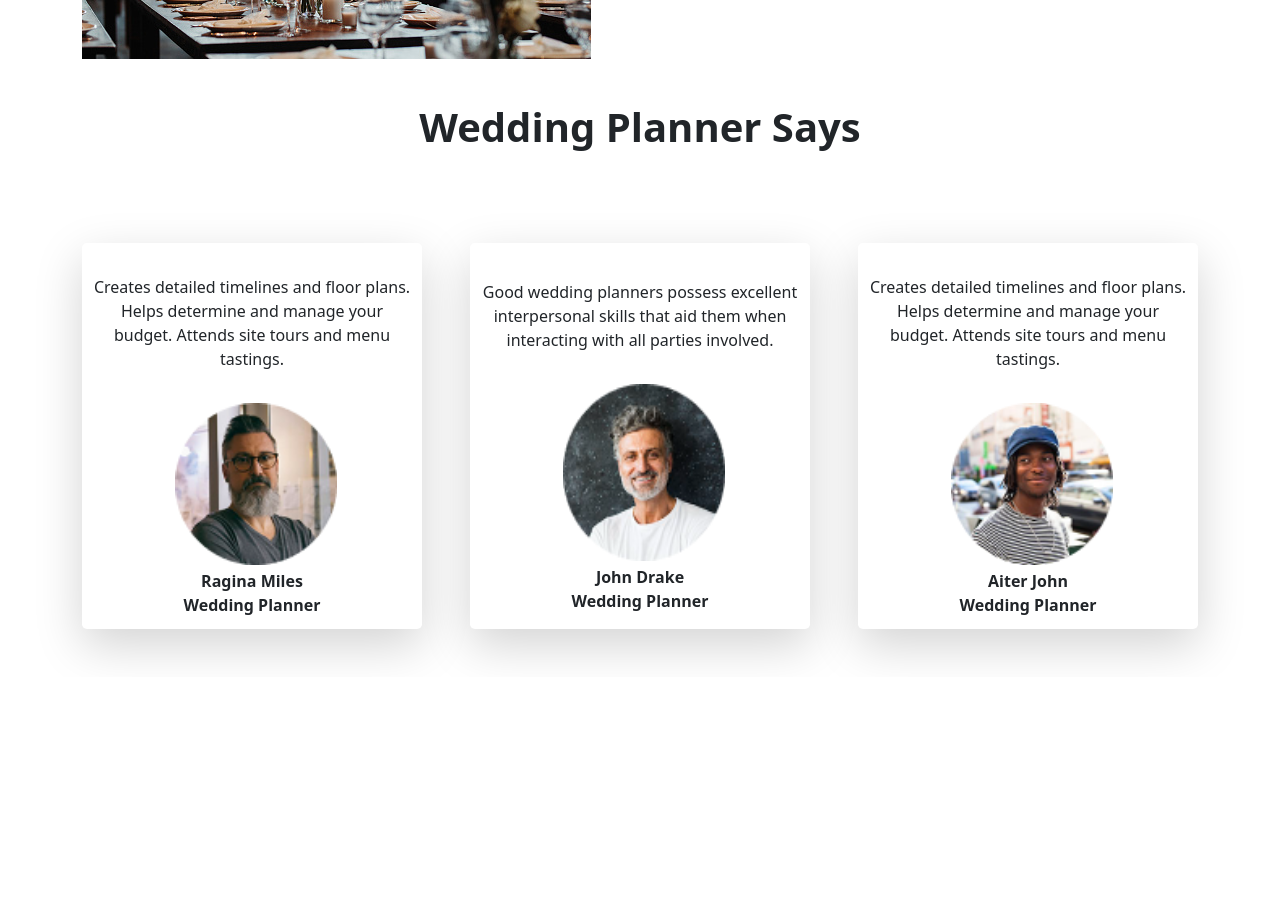
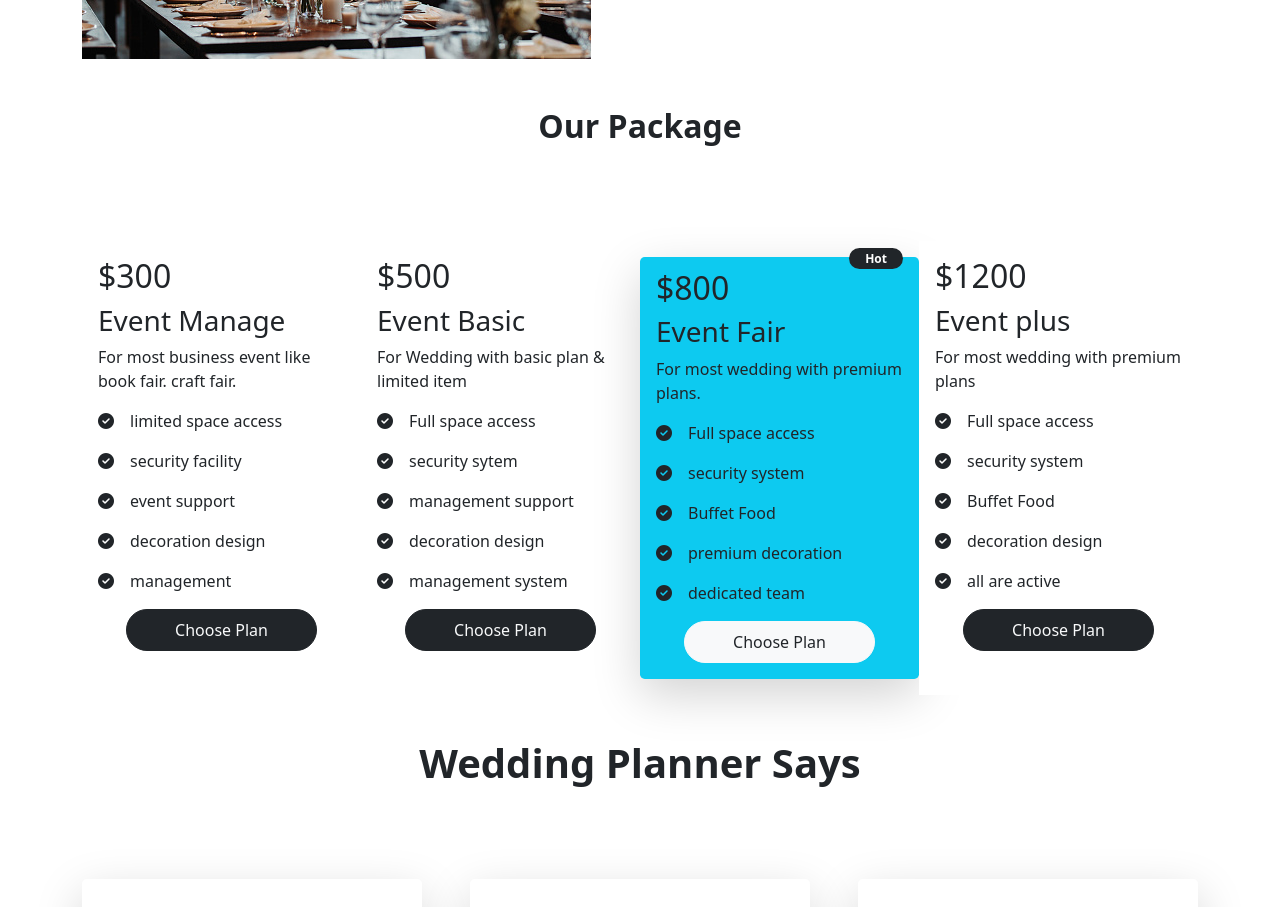
Before and after one commit to fatamatuzjaharasamiha/convention-center-website, a plain HTML site: page index.html in a window 1280 px wide. Shown: the part 1006-1913 px from the top of the page. Before the commit the page ends 1683 px from the top, so only its background shows below. Drawn offline with nearby package versions, Linux system fonts and the light colour scheme.

Commit message:
packaging done

```diff
--- a/css/style.css
+++ b/css/style.css
@@ -1,3 +1,9 @@
 .carousel-img-height{
     height: 600px;
 }
+.badge-style{
+    margin-top: -25px;
+}
+#card-radius{
+    border-radius: 50px;
+}
--- a/index.html
+++ b/index.html
@@ -11,6 +11,7 @@
     <!-- css stylesheet// -->
     <link rel="stylesheet" href="css/style.css">
     <title>Convention Center</title>
+    <script src="https://kit.fontawesome.com/f5e446c973.js" crossorigin="anonymous"></script>
 </head>
 
 <body>
@@ -152,6 +153,102 @@
         </section>
 
 
+        <!-- packagenew//// -->
+        <h2 class="mt-5 text-center fw-bold">Our Package</h2>
+        <section class="container mt-5 pt-5">
+            <div class="row">
+                <div class="card-group">
+                    <div class="card col-3 border-0">
+
+                        <div class="card-body">
+                            <h2 class="card-title">$300</h2>
+                            <h3>Event Manage</h3>
+                            <div class="font-color">
+                                <p class="card-text">For most business event like book fair. craft fair.</p>
+
+                                <p><i class="fas fa-check-circle me-3"></i>limited space access</p>
+                                <p><i class="fas fa-check-circle me-3"></i>security facility</p>
+                                <p><i class="fas fa-check-circle me-3"></i>event support </p>
+                                <p><i class="fas fa-check-circle me-3"></i>decoration design</p>
+                                <p><i class="fas fa-check-circle me-3"></i>management</p>
+                            </div>
+                            <a href="#" class="text-decoration-none"><button
+                                    class="btn btn-dark text-light rounded-pill px-5 py-2 d-flex mx-auto">Choose
+                                    Plan</button>
+                            </a>
+
+                        </div>
+                    </div>
+                    <div class="card col-3 border-0">
+
+                        <div class="card-body">
+                            <h2 class="card-title">$500</h2>
+                            <h3>Event Basic</h3>
+                            <div class="font-color">
+                                <p class="card-text">For Wedding with basic plan & limited item </p>
+
+                                <p><i class="fas fa-check-circle me-3"></i>Full space access</p>
+                                <p><i class="fas fa-check-circle me-3"></i>security sytem</p>
+                                <p><i class="fas fa-check-circle me-3"></i>management support </p>
+                                <p><i class="fas fa-check-circle me-3"></i>decoration design</p>
+                                <p><i class="fas fa-check-circle me-3"></i>management system</p>
+                            </div>
+                            <a href="#" class="text-decoration-none"><button
+                                    class="btn btn-dark text-light rounded-pill px-5 py-2 d-flex mx-auto">Choose
+                                    Plan</button></a>
+                        </div>
+                    </div>
+
+                    <div class="card col-3 border-0 shadow-lg bg-info rounded-3 my-3">
+
+                        <div class="card-body">
+                            <div class="w-10 d-flex justify-content-end badge-style">
+                                <span class="badge rounded-pill bg-dark px-3">Hot</span>
+                            </div>
+                            <h2 class="card-title">$800</h2>
+                            <h3>Event Fair</h3>
+                            <div class="font-color text-dark">
+                                <p class="card-text">For most wedding with premium plans.</p>
+
+                                <p><i class="fas fa-check-circle me-3"></i>Full space access</p>
+                                <p><i class="fas fa-check-circle me-3"></i>security system</p>
+                                <p><i class="fas fa-check-circle me-3"></i>Buffet Food</p>
+                                <p><i class="fas fa-check-circle me-3"></i>premium decoration </p>
+                                <p><i class="fas fa-check-circle me-3"></i>dedicated team</p>
+                            </div>
+                            <a href="#" class="text-decoration-none"><button
+                                    class="btn btn-light text-dark rounded-pill px-5 py-2 d-flex mx-auto">Choose
+                                    Plan</button></a>
+
+                        </div>
+                    </div>
+
+                    <div class="card col-3 border-0">
+
+                        <div class="card-body">
+                            <h2 class="card-title">$1200</h2>
+                            <h3>Event plus</h3>
+                            <div class="font-color">
+                                <p class="card-text">For most wedding with premium plans</p>
+
+                                <p><i class="fas fa-check-circle me-3"></i>Full space access</p>
+                                <p><i class="fas fa-check-circle me-3"></i>security system</p>
+                                <p><i class="fas fa-check-circle me-3"></i>Buffet Food</p>
+                                <p><i class="fas fa-check-circle me-3"></i>decoration design</p>
+                                <p><i class="fas fa-check-circle me-3"></i>all are active</p>
+                            </div>
+                            <a href="#" class="text-decoration-none"><button
+                                    class="btn btn-dark text-light rounded-pill px-5 py-2 d-flex mx-auto">Choose
+                                    Plan</button>
+                            </a>
+                        </div>
+                    </div>
+                </div>
+        </section>
+
+
+
+
         <!-- fourth part -->
         <section class="container my-5">
             <h1 class="fs-1 fw-bold lh-1 text-center">Wedding Planner Says</h1>
```
